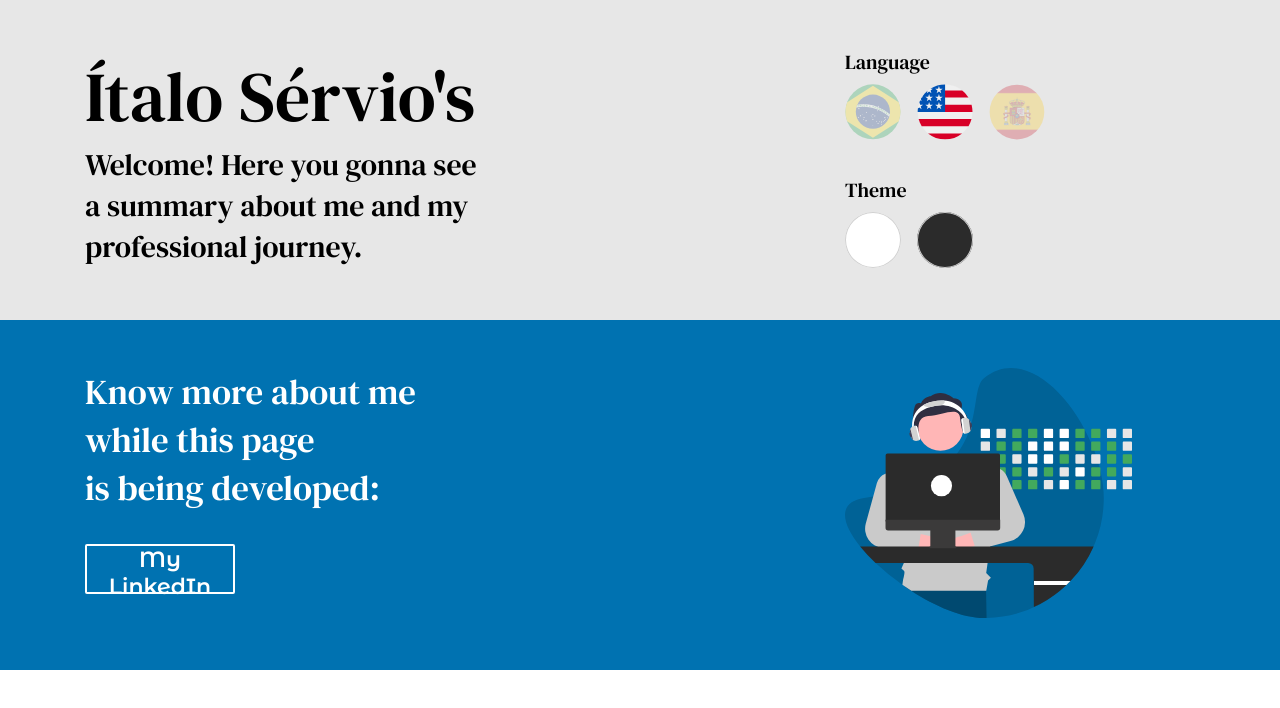
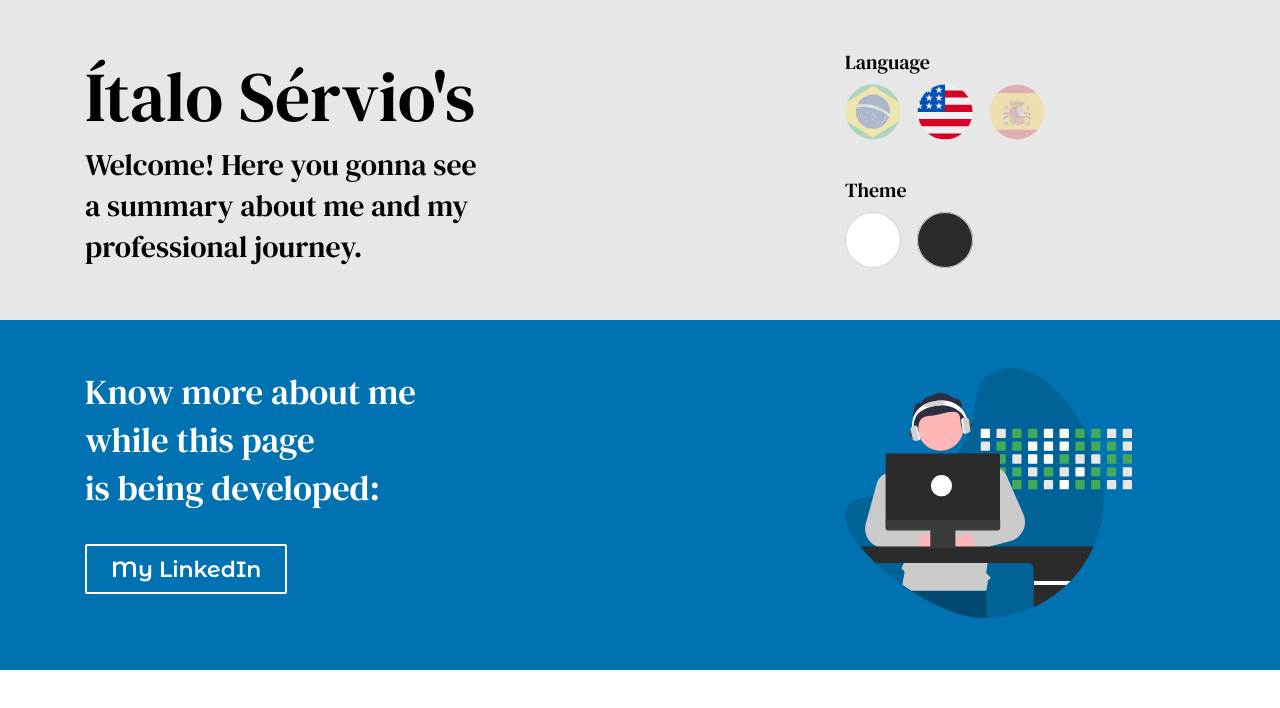
Before and after one commit to italoservio/italoservio_web, a React (Create React App) app: page / in a window 1280 px wide. Shown: the top 708 px of the page. Built offline with nearby package versions, Linux system fonts and the light colour scheme.

Commit message:
Testing AWS Pipeline

```diff
--- a/src/views/home/partials/LinkedIn/style.ts
+++ b/src/views/home/partials/LinkedIn/style.ts
@@ -25,7 +25,7 @@ export const ImageCol = styled(Col)`
 
 export const Button = styled.button`
   height: 50px;
-  width: 150px;
+  padding: 0 1.5rem;
 
   transition: all 200ms;
 
```
